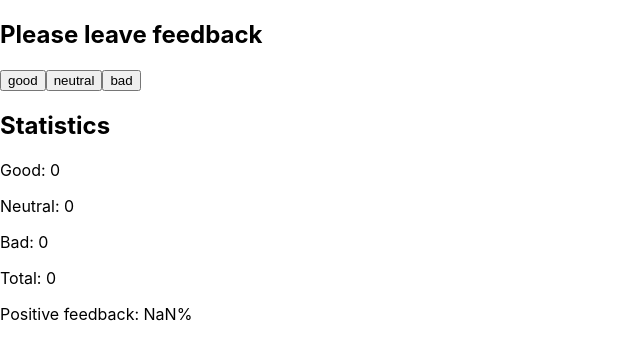
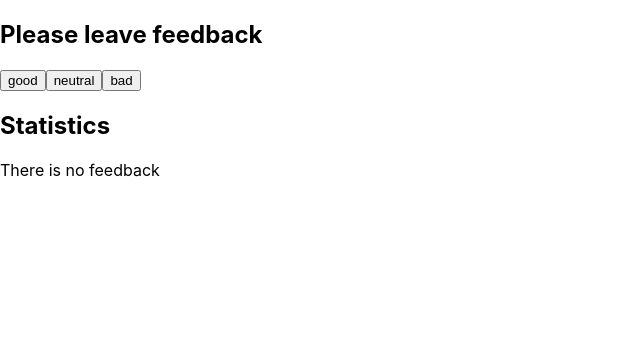
Before and after one commit to AnnaofAmber/goit-react-hw-02-feedback, a React (Create React App) app: page / in a window 1280 px wide. Shown: the top 360 px of the page, without its empty margins (0-640 px from the left). Built offline with nearby package versions, Linux system fonts and the light colour scheme.

Commit message:
adding component Notification

```diff
--- a/src/components/App.jsx
+++ b/src/components/App.jsx
@@ -3,6 +3,8 @@
 import { Statistics } from './Statiscs/Statistic';
 import { FeedbackOptions } from './FeedbackOptions/FeedbackOptions';
 import { Section } from './Section/Section';
+import { Notification } from './Notification/Notification';
+
 
 export class App extends Component {
   state = {
@@ -39,14 +41,16 @@
         </Section>
 
         <Section title="Statistics">
-          <Statistics
+          {this.countTotalFeedback() ?
+          (<Statistics
             good={this.state.good}
             neutral={this.state.neutral}
             bad={this.state.bad}
             total={this.countTotalFeedback()}
             positivePercentage={this.countPositiveFeedbackPercentage()}
-          ></Statistics>
+          ></Statistics>) : <Notification message="There is no feedback"></Notification>}
         </Section>
+
       </div>
     );
   }
--- /dev/null
+++ b/src/components/Notification/Notification.jsx
@@ -0,0 +1,5 @@
+export const Notification = ({message}) =>{
+return(
+    <p>{message}</p>
+)
+}
```
